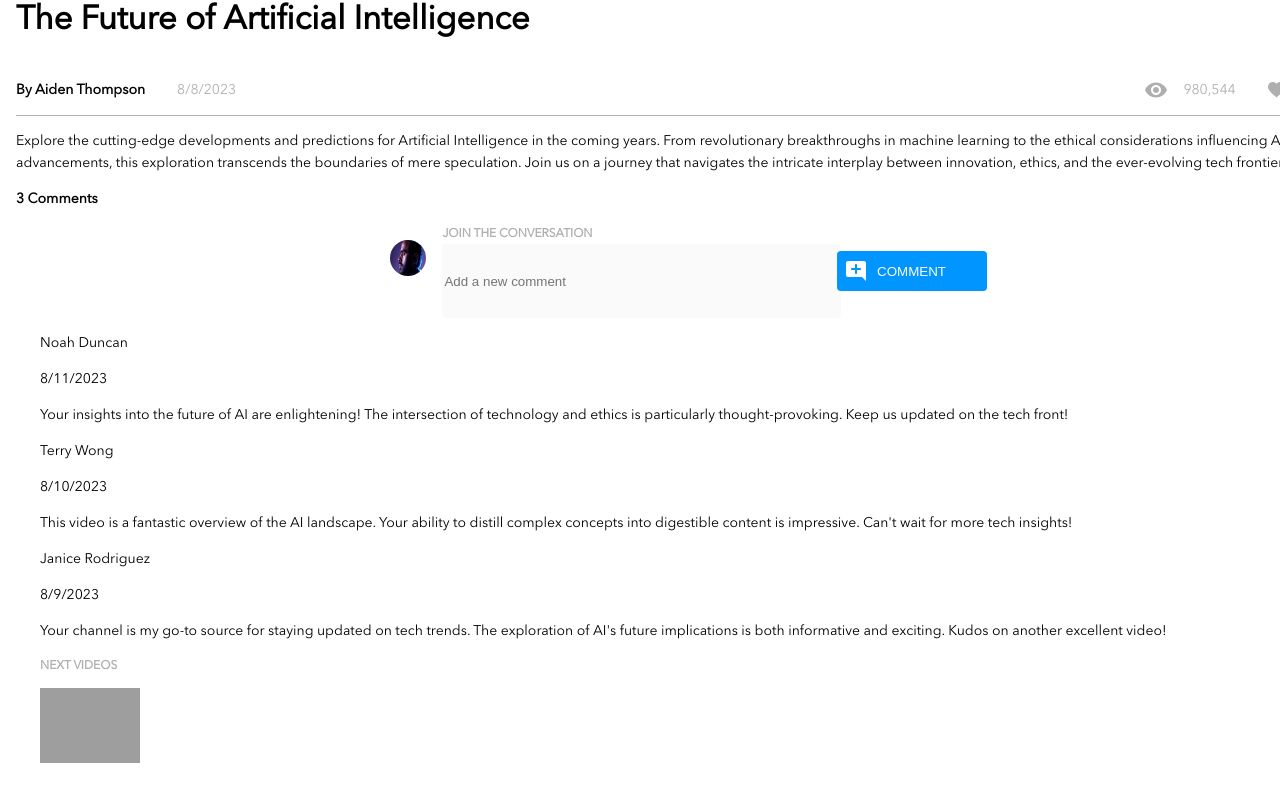
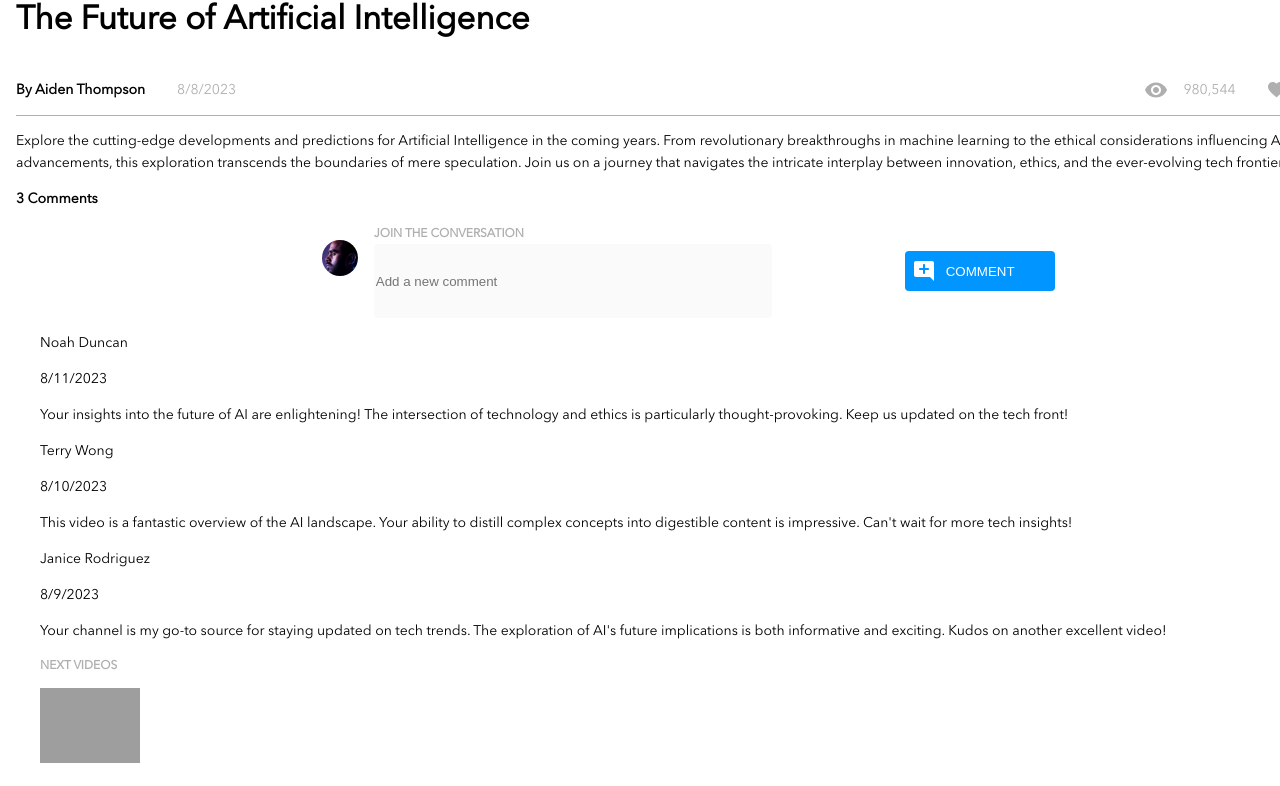
Before and after one commit to akzana/akzana-klepsch-brainflix, a React (Vite) app: page / in a window 1280 px wide. Shown: the part 677-1463 px from the top of the page. Built offline with nearby package versions, Linux system fonts and the light colour scheme; grey boxes are pictures that could not be loaded.

Commit message:
📱 💄 complete `CommentForm` styling

```diff
--- a/src/components/CommentForm/CommentForm.scss
+++ b/src/components/CommentForm/CommentForm.scss
@@ -13,6 +13,7 @@
 
         @include tablet-screen {
             @include flex-row;
+            justify-content: space-evenly;
         }
     }
 
--- a/src/styles/partials/_mixins.scss
+++ b/src/styles/partials/_mixins.scss
@@ -128,6 +128,7 @@
     border-radius: 50%;
     width: 2.25rem;
     height: 2.25rem;
+    object-fit: cover;
 
     &--default {
         background-color: $mercury;
```
